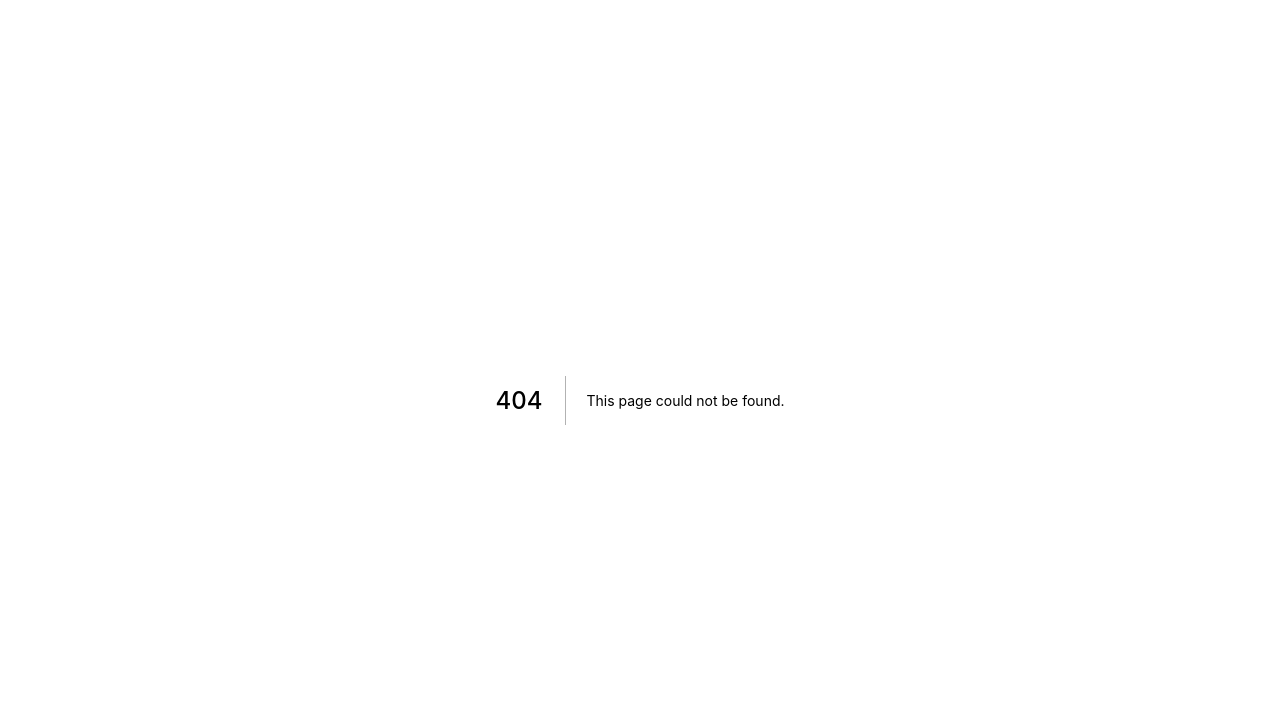
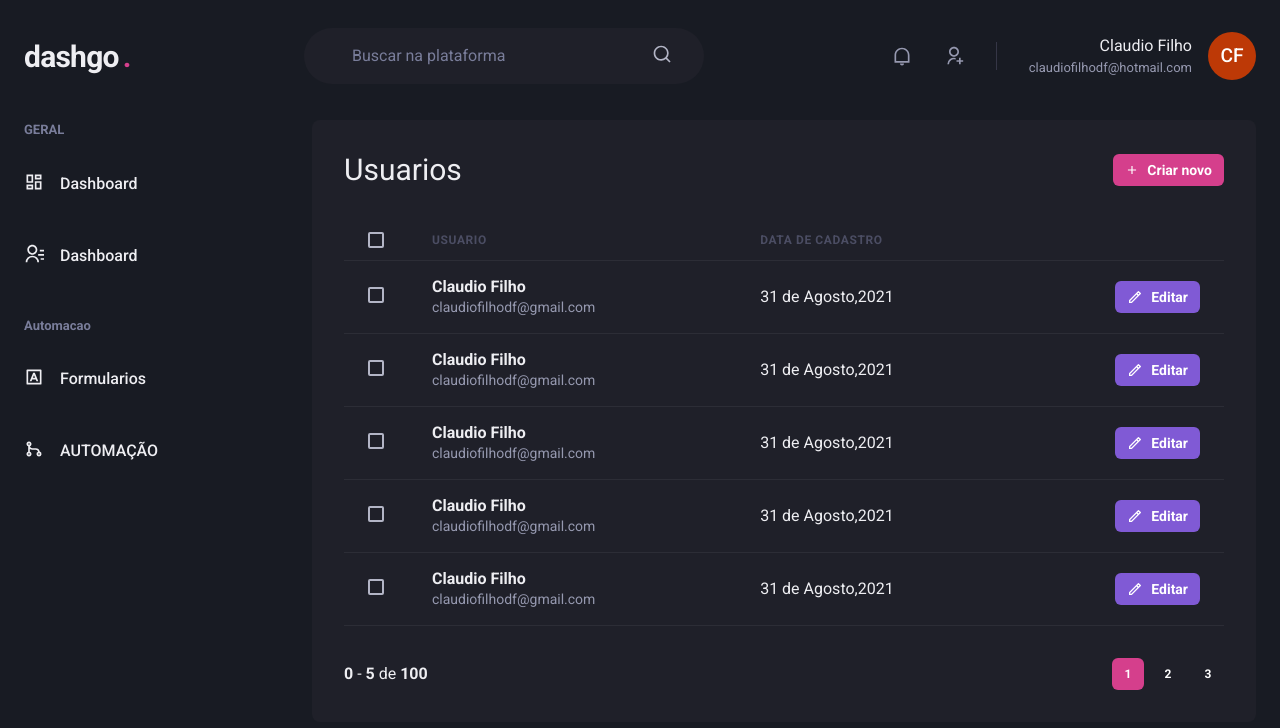
Before and after one commit to DevClaudioFilho/Dashgo., a Next.js app: page /users in a window 1280 px wide. Before the commit this address had no page. Shown: the top 728 px of the page. Built offline with nearby package versions, Linux system fonts and the light colour scheme.

Commit message:
page users (index and create)

```diff
--- a/package.json
+++ b/package.json
@@ -13,9 +13,11 @@
     "@chakra-ui/react": "^1.6.6",
     "@emotion/react": "^11.4.1",
     "@emotion/styled": "^11.3.0",
+    "apexcharts": "^3.28.1",
     "framer-motion": "^4.1.17",
     "next": "11.1.0",
     "react": "17.0.2",
+    "react-apexcharts": "^1.3.9",
     "react-dom": "17.0.2",
     "react-icons": "^4.2.0"
   },
--- a/src/components/Header.tsx
+++ b/src/components/Header.tsx
@@ -2,11 +2,10 @@
 import {
   RiNotificationLine,
   RiSearchLine,
-  RiUserAddFill,
   RiUserAddLine,
 } from "react-icons/ri";
 
-export default function Header() {
+export function Header() {
   return (
     <Flex
       as="header"
@@ -66,8 +65,8 @@
             <Text color="gray.300" fontSize="small">
               claudiofilhodf@hotmail.com
             </Text>
-            <Avatar size="md" name="Claudio Filho" />
           </Box>
+          <Avatar size="md" name="Claudio Filho" />
         </Flex>
       </Flex>
     </Flex>
--- /dev/null
+++ b/src/components/Pagination.tsx
@@ -0,0 +1,47 @@
+import { Box, Button, Stack } from "@chakra-ui/react";
+
+export default function Pagination() {
+  return (
+    <Stack
+      direction="row"
+      spacing="6"
+      mt="8"
+      justify="space-between"
+      align="center"
+    >
+      <Box>
+        <strong>0</strong> - <strong>5</strong> de <strong>100</strong>
+      </Box>
+      <Stack direction="row" spacing="2">
+        <Button
+          size="sm"
+          fontSize="xs"
+          width="4"
+          colorScheme="pink"
+          disabled
+          _disabled={{ bg: "pink.500", cursor: "default" }}
+        >
+          1
+        </Button>
+        <Button
+          size="sm"
+          fontSize="xs"
+          width="4"
+          colorScheme="gray.700"
+          _hover={{ bg: "gray.500" }}
+        >
+          2
+        </Button>
+        <Button
+          size="sm"
+          fontSize="xs"
+          width="4"
+          colorScheme="gray.700"
+          _hover={{ bg: "gray.500" }}
+        >
+          3
+        </Button>
+      </Stack>
+    </Stack>
+  );
+}
--- a/src/components/SideBar.tsx
+++ b/src/components/SideBar.tsx
@@ -7,7 +7,7 @@
   RiInputMethodLine,
 } from "react-icons/ri";
 
-export default function SideBar() {
+export function SideBar() {
   return (
     <Box as="aside" w="64" mr="8">
       <Stack spacing="12" align="flex-start">
--- /dev/null
+++ b/src/pages/users/index.tsx
@@ -0,0 +1,187 @@
+import {
+  Box,
+  Button,
+  Checkbox,
+  Flex,
+  Heading,
+  Icon,
+  Table,
+  Tbody,
+  Td,
+  Text,
+  Th,
+  Thead,
+  Tr,
+} from "@chakra-ui/react";
+import { RiAddLine, RiPencilLine } from "react-icons/ri";
+import { Header } from "../../components/Header";
+import Pagination from "../../components/Pagination";
+import { SideBar } from "../../components/SideBar";
+
+export default function UserList() {
+  return (
+    <Box>
+      <Header />
+      <Flex width="100%" my="6" maxW={1480} mx="auto" px="6">
+        <SideBar />
+
+        <Box flex="1" borderRadius={8} bg="gray.800" p="8">
+          <Flex mb="8" justify="space-between" align="center">
+            <Heading size="lg" fontWeight="normal">
+              Usuarios
+            </Heading>
+            <Button
+              as="a"
+              size="sm"
+              fontSize="sm"
+              colorScheme="pink"
+              leftIcon={<Icon as={RiAddLine} />}
+            >
+              Criar novo
+            </Button>
+          </Flex>
+          <Table colorScheme="whiteAlpha">
+            <Thead>
+              <Tr>
+                <Th px="6" color="gray.300" width="8">
+                  <Checkbox colorScheme="pink" />
+                </Th>
+                <Th>Usuario</Th>
+                <Th>Data de cadastro</Th>
+                <Th />
+              </Tr>
+            </Thead>
+            <Tbody>
+              <Tr>
+                <Td px="6">
+                  <Checkbox colorScheme="pink" />
+                </Td>
+                <Td>
+                  <Box>
+                    <Text fontWeight="bold">Claudio Filho</Text>
+                    <Text fontSize="sm" color="gray.300">
+                      claudiofilhodf@gmail.com
+                    </Text>
+                  </Box>
+                </Td>
+                <Td>31 de Agosto,2021</Td>
+                <Td textAlign="right">
+                  <Button
+                    as="a"
+                    size="sm"
+                    fontSize="sm"
+                    colorScheme="purple"
+                    leftIcon={<Icon as={RiPencilLine} fontSize="16" />}
+                  >
+                    Editar
+                  </Button>
+                </Td>
+              </Tr>
+              <Tr>
+                <Td px="6">
+                  <Checkbox colorScheme="pink" />
+                </Td>
+                <Td>
+                  <Box>
+                    <Text fontWeight="bold">Claudio Filho</Text>
+                    <Text fontSize="sm" color="gray.300">
+                      claudiofilhodf@gmail.com
+                    </Text>
+                  </Box>
+                </Td>
+                <Td>31 de Agosto,2021</Td>
+                <Td textAlign="right">
+                  <Button
+                    as="a"
+                    size="sm"
+                    fontSize="sm"
+                    colorScheme="purple"
+                    leftIcon={<Icon as={RiPencilLine} fontSize="16" />}
+                  >
+                    Editar
+                  </Button>
+                </Td>
+              </Tr>
+              <Tr>
+                <Td px="6">
+                  <Checkbox colorScheme="pink" />
+                </Td>
+                <Td>
+                  <Box>
+                    <Text fontWeight="bold">Claudio Filho</Text>
+                    <Text fontSize="sm" color="gray.300">
+                      claudiofilhodf@gmail.com
+                    </Text>
+                  </Box>
+                </Td>
+                <Td>31 de Agosto,2021</Td>
+                <Td textAlign="right">
+                  <Button
+                    as="a"
+                    size="sm"
+                    fontSize="sm"
+                    colorScheme="purple"
+                    leftIcon={<Icon as={RiPencilLine} fontSize="16" />}
+                  >
+                    Editar
+                  </Button>
+                </Td>
+              </Tr>{" "}
+              <Tr>
+                <Td px="6">
+                  <Checkbox colorScheme="pink" />
+                </Td>
+                <Td>
+                  <Box>
+                    <Text fontWeight="bold">Claudio Filho</Text>
+                    <Text fontSize="sm" color="gray.300">
+                      claudiofilhodf@gmail.com
+                    </Text>
+                  </Box>
+                </Td>
+                <Td>31 de Agosto,2021</Td>
+                <Td textAlign="right">
+                  <Button
+                    as="a"
+                    size="sm"
+                    fontSize="sm"
+                    colorScheme="purple"
+                    leftIcon={<Icon as={RiPencilLine} fontSize="16" />}
+                  >
+                    Editar
+                  </Button>
+                </Td>
+              </Tr>{" "}
+              <Tr>
+                <Td px="6">
+                  <Checkbox colorScheme="pink" />
+                </Td>
+                <Td>
+                  <Box>
+                    <Text fontWeight="bold">Claudio Filho</Text>
+                    <Text fontSize="sm" color="gray.300">
+                      claudiofilhodf@gmail.com
+                    </Text>
+                  </Box>
+                </Td>
+                <Td>31 de Agosto,2021</Td>
+                <Td textAlign="right">
+                  <Button
+                    as="a"
+                    size="sm"
+                    fontSize="sm"
+                    colorScheme="purple"
+                    leftIcon={<Icon as={RiPencilLine} fontSize="16" />}
+                  >
+                    Editar
+                  </Button>
+                </Td>
+              </Tr>
+            </Tbody>
+          </Table>
+          <Pagination />
+        </Box>
+      </Flex>
+    </Box>
+  );
+}
```
Also changed, not shown: src/pages/dashboard.tsx (+68 -3 lines), src/pages/users/create.tsx (added, +51 -0 lines), 1 other file (tests, documents, lock files or other folders).
